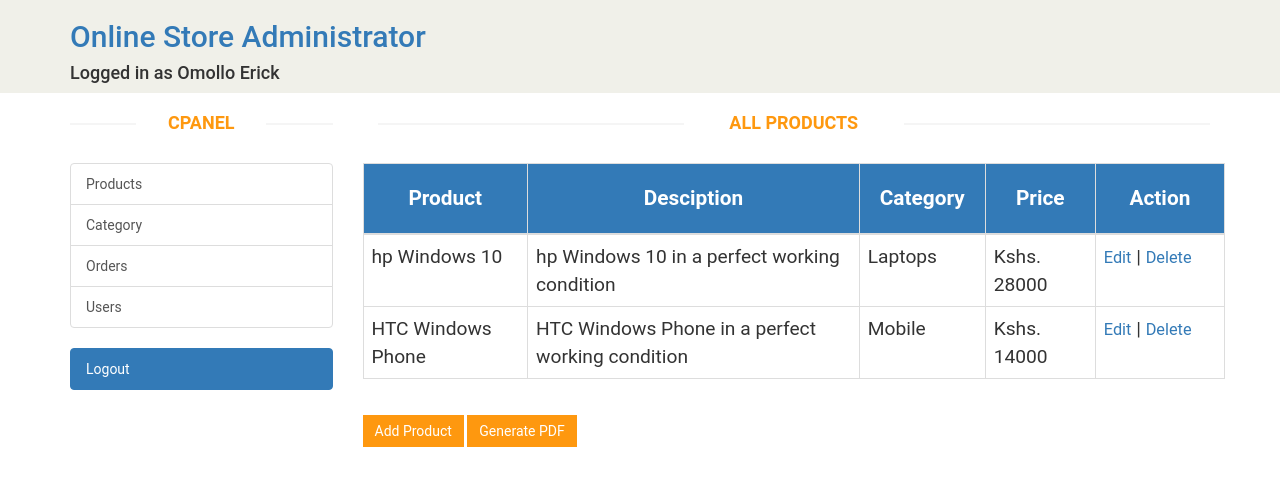
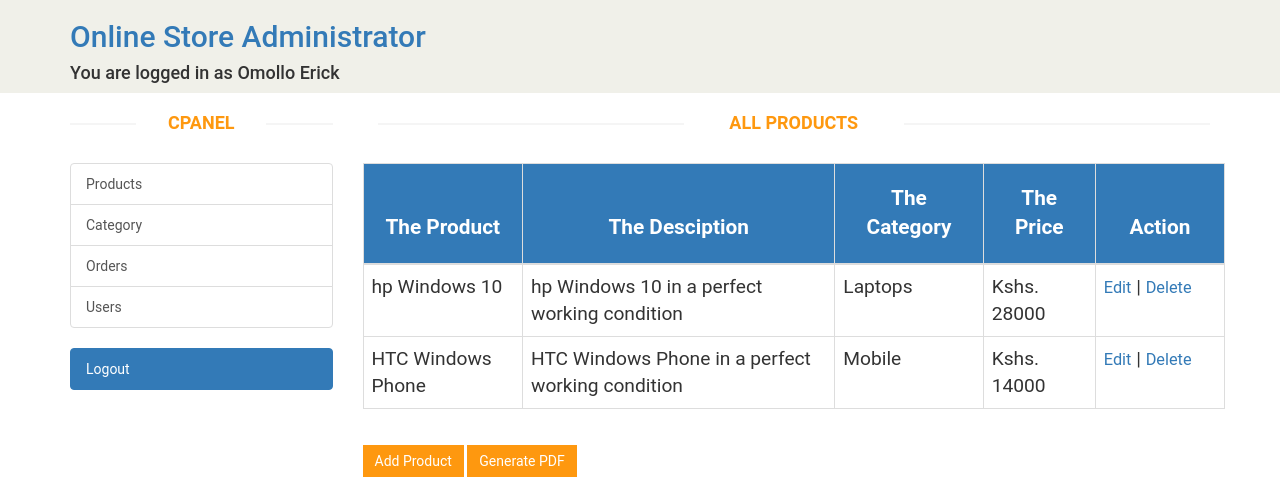
Before and after one commit to dcDalin/shop, a PHP site: page /admin.php in a window 1280 px wide. Shown: the top 504 px of the page. Run offline with PHP 8.4, Linux system fonts and the light colour scheme; a user stored in the database is signed in; data comes from the database, SQL or seed files in the repository.

Commit message:
Silly changes on Admin.php file, doesn't really matter though

```diff
--- a/shop/admin.php
+++ b/shop/admin.php
@@ -34,7 +34,7 @@
 						<div class="contactinfo">
 							<ul class="nav nav-pills">
 								<h2><a href="#"> Online Store Administrator </a></h2>
-                <h4>Logged in as <?php   echo $full_name; ?></h4>
+                				<h4>You are logged in as <?php   echo $full_name; ?></h4>
 							</ul>
 						</div>
 					</div>
@@ -71,10 +71,10 @@
 						<table cellpadding="1" cellspacing="1" id="resultTable" class="table table-bordered">
 							<thead class="bg-primary">
 								<tr>
-									<th> Product </th>
-									<th> Desciption </th>
-									<th> Category </th>
-									<th> Price </th>
+									<th> The Product </th>
+									<th> The Desciption </th>
+									<th> The Category </th>
+									<th> The Price </th>
 									<th width="15%"> Action </th>
 								</tr>
 							</thead>
```
